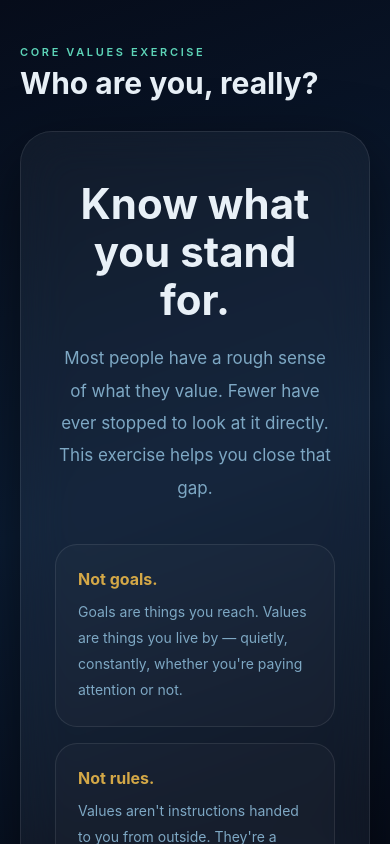
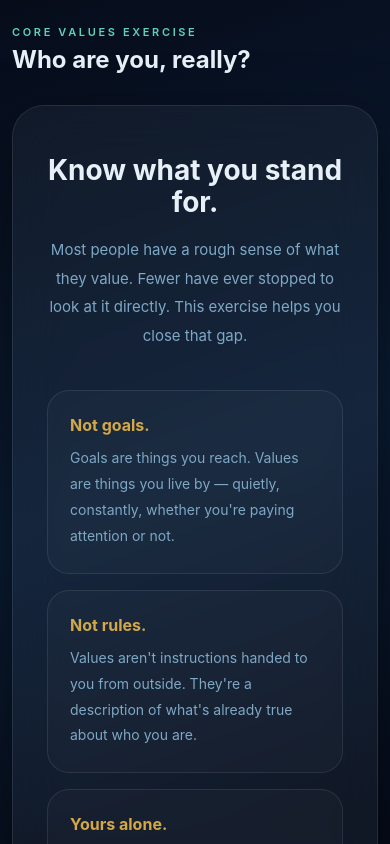
Before and after one commit to steven080187/Core-Values, a React (Vite) app: page / in a window 390 px wide. Shown: the top 844 px of the page. Built offline with nearby package versions, Linux system fonts and the light colour scheme.

Commit message:
Implement mobile scaling fix in index.css
Added mobile scaling styles for better phone interface.

```diff
--- a/src/index.css
+++ b/src/index.css
@@ -2,3 +2,30 @@
 *, *::before, *::after { box-sizing: border-box; }
 body { margin: 0; min-height: 100vh; min-width: 320px; }
 #root { min-height: 100vh; }
+
+/* ─────────────────────────────────────────
+   Mobile scaling fix
+   Makes the interface fit phones better
+   without changing desktop layout
+───────────────────────────────────────── */
+
+@media (max-width: 700px) {
+
+  #root > div {
+    padding: 20px 12px !important;
+  }
+
+  h1 {
+    font-size: 24px !important;
+    line-height: 1.2 !important;
+  }
+
+  h2 {
+    font-size: 28px !important;
+  }
+
+  p {
+    font-size: 15px !important;
+  }
+
+}
```
